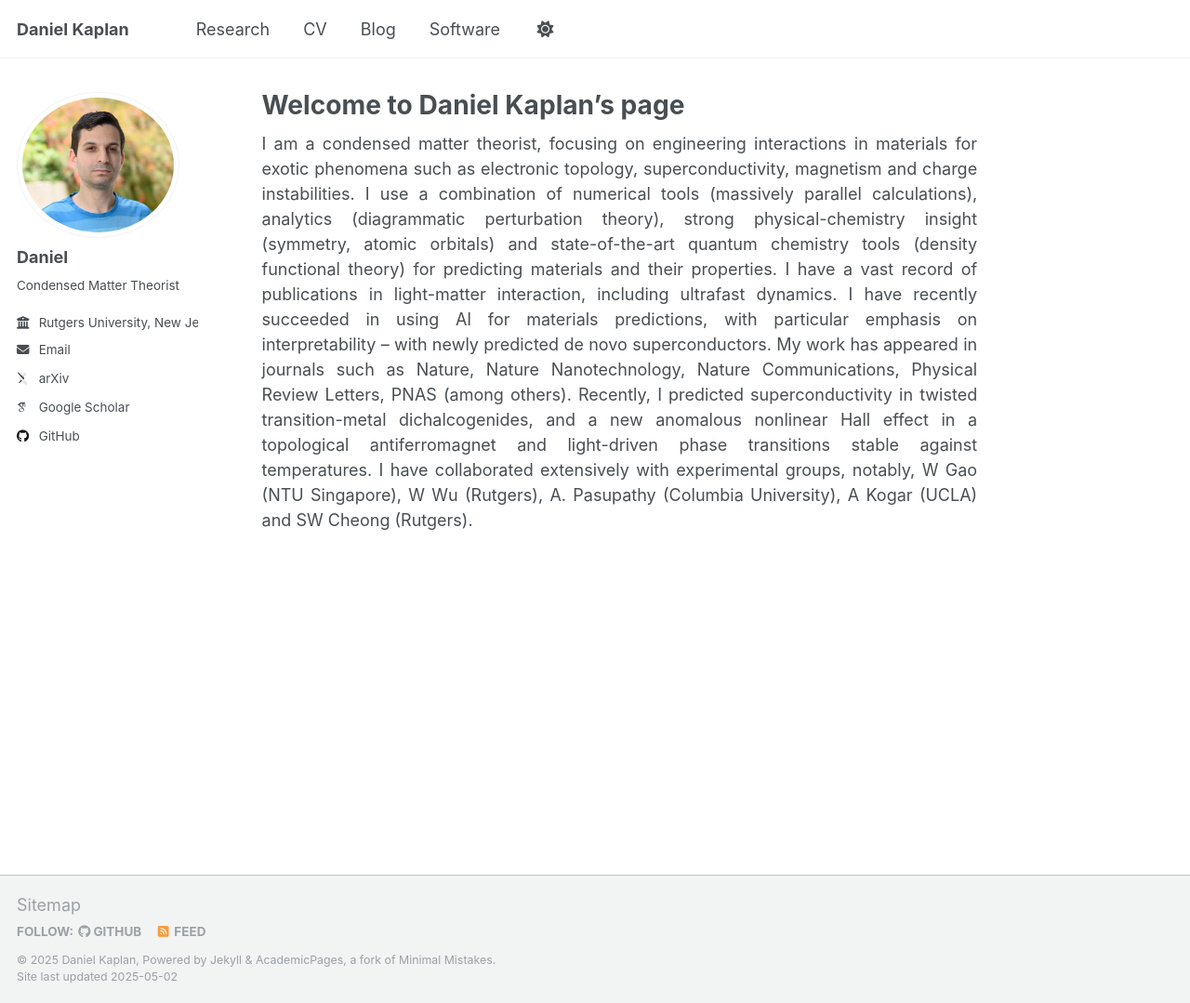
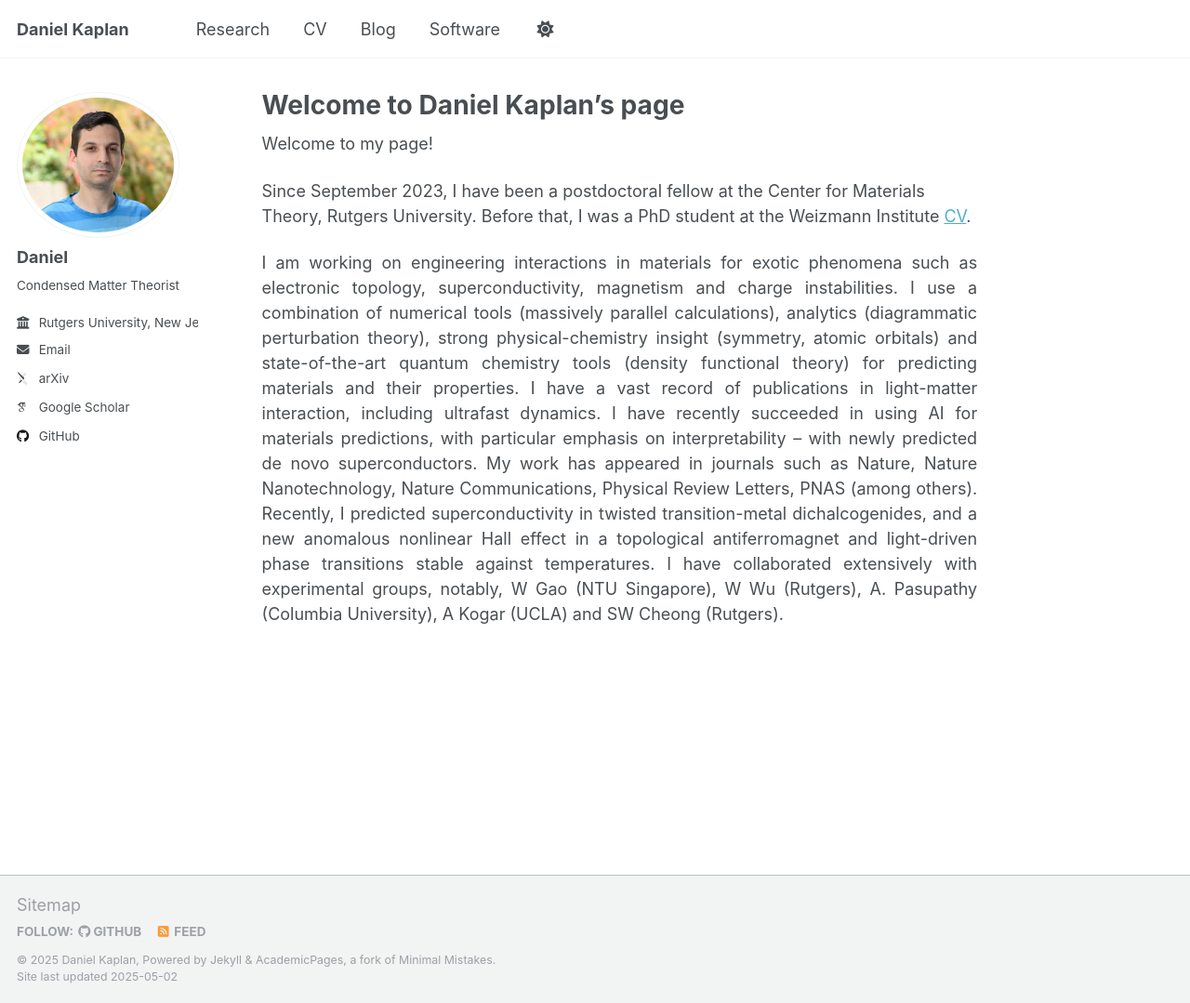
Before and after one commit to danielkaplan137/danielkaplan137.github.io, a Jekyll site: the page built from _pages/about.md, in a window 1280 px wide and 1079 px high. Shown: the whole window at 93% size. Built offline with Jekyll 4.4.1, drawn with Linux system fonts in a browser that asks for light colours; some web fonts are replaced.

Commit message:
Update about.md

```diff
--- a/_pages/about.md
+++ b/_pages/about.md
@@ -7,5 +7,10 @@ redirect_from:
   - /about.html
 ---
 
-I am a condensed matter theorist, focusing on engineering interactions in materials for exotic phenomena such as electronic topology, superconductivity, magnetism and charge instabilities. I use a combination of numerical tools (massively parallel calculations), analytics (diagrammatic perturbation theory), strong physical-chemistry insight (symmetry, atomic orbitals) and state-of-the-art quantum chemistry tools (density functional theory) for predicting materials and their properties. I have a vast record of publications in light-matter interaction, including ultrafast dynamics. I have recently succeeded in using AI for materials predictions, with particular emphasis on interpretability – with newly predicted de novo superconductors. My work has appeared in journals such as Nature, Nature Nanotechnology, Nature Communications, Physical Review Letters, PNAS (among others). Recently, I predicted superconductivity in twisted transition-metal dichalcogenides, and a new anomalous nonlinear Hall effect in a topological antiferromagnet and light-driven phase transitions stable against temperatures. I have collaborated extensively with experimental groups, notably, W Gao (NTU Singapore), W Wu (Rutgers), A. Pasupathy (Columbia University), A Kogar (UCLA) and SW Cheong (Rutgers).
+Welcome to my page!
+
+Since September 2023, I have been a postdoctoral fellow at the Center for Materials Theory, Rutgers University.
+Before that, I was a PhD student at the Weizmann Institute [CV](/CV).
+
+ I am working on engineering interactions in materials for exotic phenomena such as electronic topology, superconductivity, magnetism and charge instabilities. I use a combination of numerical tools (massively parallel calculations), analytics (diagrammatic perturbation theory), strong physical-chemistry insight (symmetry, atomic orbitals) and state-of-the-art quantum chemistry tools (density functional theory) for predicting materials and their properties. I have a vast record of publications in light-matter interaction, including ultrafast dynamics. I have recently succeeded in using AI for materials predictions, with particular emphasis on interpretability – with newly predicted de novo superconductors. My work has appeared in journals such as Nature, Nature Nanotechnology, Nature Communications, Physical Review Letters, PNAS (among others). Recently, I predicted superconductivity in twisted transition-metal dichalcogenides, and a new anomalous nonlinear Hall effect in a topological antiferromagnet and light-driven phase transitions stable against temperatures. I have collaborated extensively with experimental groups, notably, W Gao (NTU Singapore), W Wu (Rutgers), A. Pasupathy (Columbia University), A Kogar (UCLA) and SW Cheong (Rutgers).
 {: .text-justify}
```
